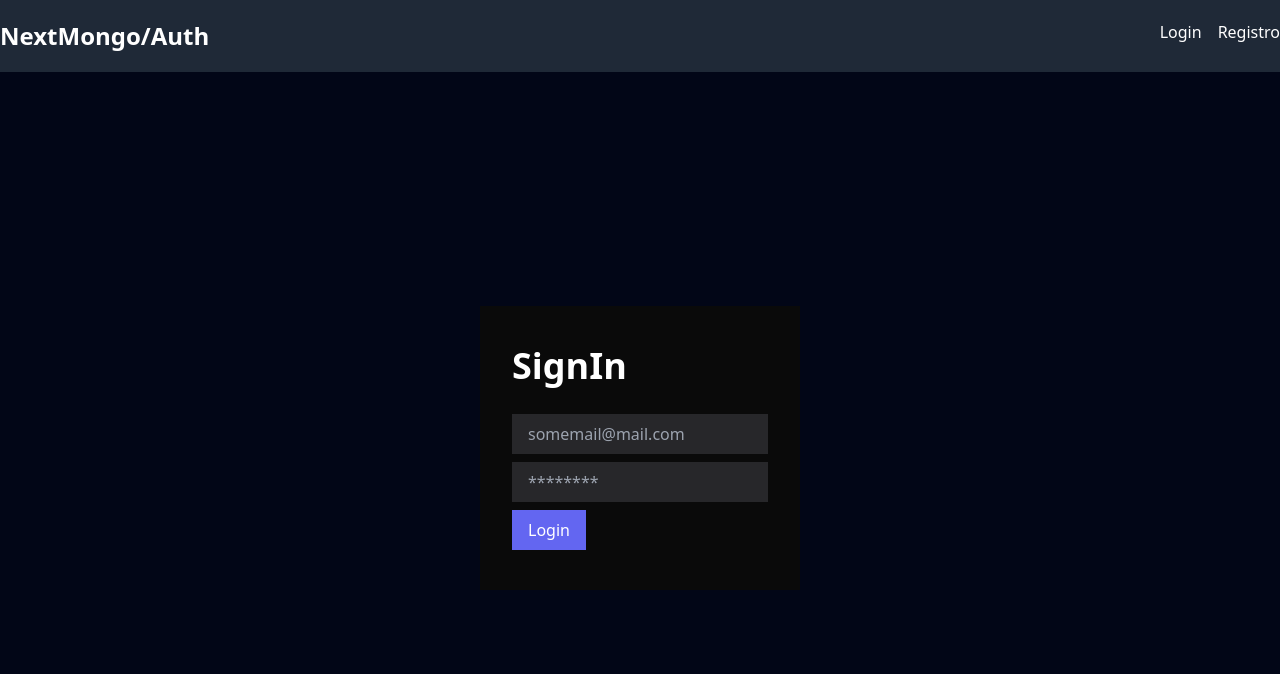
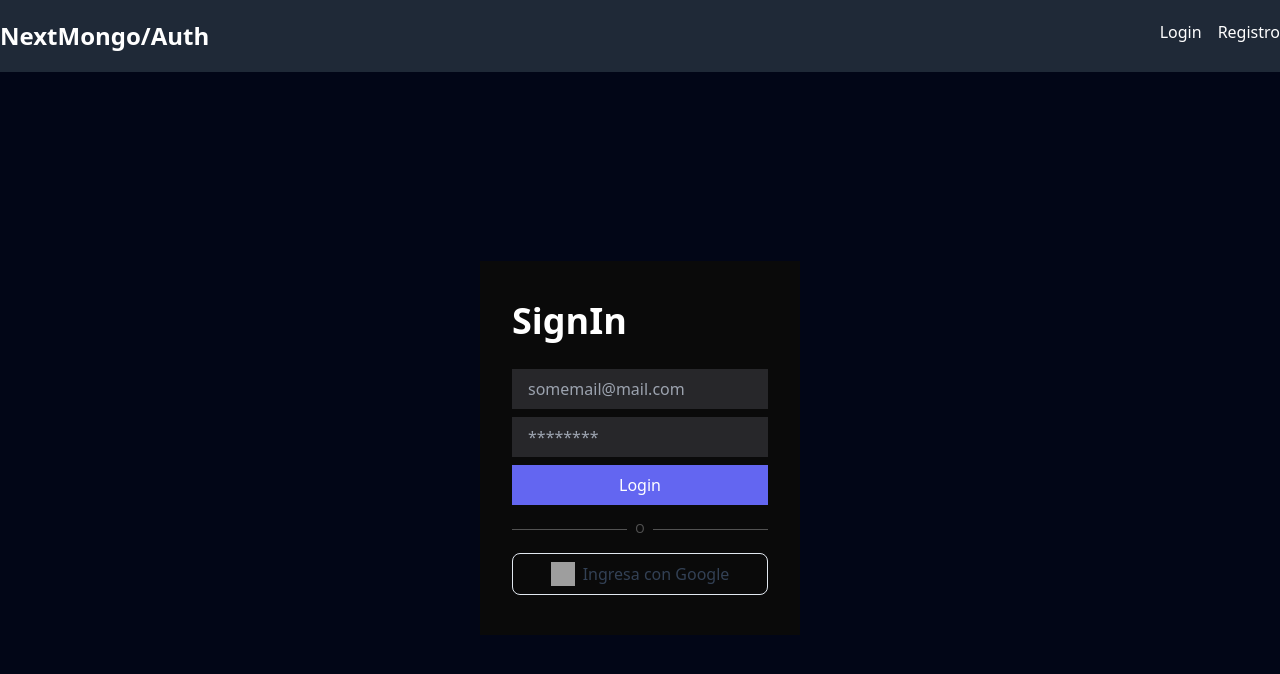
Before and after one commit to facundoenriquez/next-mongo-crud, a Next.js app: page /login in a window 1280 px wide. Shown: the top 674 px of the page. Built offline with nearby package versions, Linux system fonts and the light colour scheme; no server answers; grey boxes are pictures that could not be loaded.

Commit message:
signin with google and credentials

```diff
--- a/src/app/api/auth/[...nextauth]/route.ts
+++ b/src/app/api/auth/[...nextauth]/route.ts
@@ -61,7 +61,6 @@ const handler = NextAuth({
         },
         session({ session, token }) {
             session.user = token.user;
-            console.log(session, token);
             return session;
         },
     },
--- a/src/app/login/page.tsx
+++ b/src/app/login/page.tsx
@@ -1,12 +1,43 @@
 'use client';
-import { useState } from 'react';
-import { signIn } from 'next-auth/react';
+import { useEffect, useState } from 'react';
+import { signIn, useSession } from 'next-auth/react';
 import { useRouter } from 'next/navigation';
 
 const LoginPage = () => {
     const [error, setError] = useState('');
 
     const router = useRouter();
+    const { data: session, status } = useSession();
+
+    useEffect(() => {
+        if (status === 'authenticated') {
+            router.push('/dashboard');
+        }
+    }, [status, router]);
+
+    if (status === 'loading') {
+        return (
+            <div role='status'>
+                <svg
+                    aria-hidden='true'
+                    className='inline w-8 h-8 text-gray-200 animate-spin dark:text-gray-600 fill-yellow-400'
+                    viewBox='0 0 100 101'
+                    fill='none'
+                    xmlns='http://www.w3.org/2000/svg'
+                >
+                    <path
+                        d='M100 50.5908C100 78.2051 77.6142 100.591 50 100.591C22.3858 100.591 0 78.2051 0 50.5908C0 22.9766 22.3858 0.59082 50 0.59082C77.6142 0.59082 100 22.9766 100 50.5908ZM9.08144 50.5908C9.08144 73.1895 27.4013 91.5094 50 91.5094C72.5987 91.5094 90.9186 73.1895 90.9186 50.5908C90.9186 27.9921 72.5987 9.67226 50 9.67226C27.4013 9.67226 9.08144 27.9921 9.08144 50.5908Z'
+                        fill='currentColor'
+                    />
+                    <path
+                        d='M93.9676 39.0409C96.393 38.4038 97.8624 35.9116 97.0079 33.5539C95.2932 28.8227 92.871 24.3692 89.8167 20.348C85.8452 15.1192 80.8826 10.7238 75.2124 7.41289C69.5422 4.10194 63.2754 1.94025 56.7698 1.05124C51.7666 0.367541 46.6976 0.446843 41.7345 1.27873C39.2613 1.69328 37.813 4.19778 38.4501 6.62326C39.0873 9.04874 41.5694 10.4717 44.0505 10.1071C47.8511 9.54855 51.7191 9.52689 55.5402 10.0491C60.8642 10.7766 65.9928 12.5457 70.6331 15.2552C75.2735 17.9648 79.3347 21.5619 82.5849 25.841C84.9175 28.9121 86.7997 32.2913 88.1811 35.8758C89.083 38.2158 91.5421 39.6781 93.9676 39.0409Z'
+                        fill='currentFill'
+                    />
+                </svg>
+                <span className='sr-only'>Loading...</span>
+            </div>
+        );
+    }
 
     const handleSubmit = async (e) => {
         e.preventDefault();
@@ -19,8 +50,6 @@ const LoginPage = () => {
         });
 
         if (res?.error) return setError(res.error);
-
-        if (res.ok) return router.push('/dashboard');
 
         setError(null);
     };
@@ -71,7 +100,29 @@ const LoginPage = () => {
                     placeholder='********'
                     className='bg-zinc-800 px-4 py-2 block mb-2 w-full'
                 />
-                <button className='bg-indigo-500 px-4 py-2'>Login</button>
+                <button className='bg-indigo-500 px-4 py-2 w-full'>
+                    Login
+                </button>
+
+                <div className='flex items-center mt-4'>
+                    <div className='h-px bg-neutral-600 flex-1'></div>
+                    <div className='text-xs text-neutral-600 px-2'>O</div>
+                    <div className='h-px bg-neutral-600 flex-1'></div>
+                </div>
+
+                <button
+                    type='button'
+                    onClick={() => signIn('google')}
+                    className='mt-4 px-4 py-2 border flex gap-2 border-slate-200 dark:border-slate-700 rounded-lg text-slate-700 dark:text-slate-200 hover:border-slate-400 dark:hover:border-slate-500 hover:text-slate-900 dark:hover:text-slate-300 hover:shadow transition duration-150 w-full justify-center'
+                >
+                    <img
+                        className='w-6 h-6'
+                        src='https://www.svgrepo.com/show/475656/google-color.svg'
+                        loading='lazy'
+                        alt='google logo'
+                    />
+                    <span>Ingresa con Google</span>
+                </button>
             </form>
         </div>
     );
--- a/src/components/NavBar.jsx
+++ b/src/components/NavBar.jsx
@@ -58,14 +58,21 @@ const NavBar = () => {
                                 onClick={() => setIsOpen(!isOpen)}
                             >
                                 <span className="sr-only">Open user menu</span>
-                                <img className="w-8 h-8 rounded-full" src="https://flowbite.com/docs/images/logo.svg" alt="user photo" />
+                                {session?.user.image
+                                    ?
+                                    <img className="w-8 h-8 rounded-full" src={`${session?.user.image}`} alt="user photo" />
+                                    :
+                                    <img className="w-8 h-8 rounded-full" src="https://i0.wp.com/digitalhealthskills.com/wp-content/uploads/2022/11/3da39-no-user-image-icon-27.png?fit=500%2C500&ssl=1" alt="user photo" />
+                                }
+
+
                             </button>
 
                             <div id="dropdownAvatar" className={`${isOpen ? 'block' : 'hidden'
                                 } z-10 bg-white divide-y divide-gray-100 rounded-lg shadow w-44 dark:bg-gray-700 dark:divide-gray-600 absolute top-18 right-7`}>
                                 <div className="px-4 py-3 text-sm text-gray-900 dark:text-white">
-                                    <div>Bonnie Green</div>
-                                    <div className="font-medium truncate">name@flowbite.com</div>
+                                    <div>{session?.user.name}</div>
+                                    <div className="font-medium truncate">{session?.user.email}</div>
                                 </div>
                                 <ul className="py-2 text-sm text-gray-700 dark:text-gray-200" aria-labelledby="dropdownUserAvatarButton">
                                     <li>
@@ -76,7 +83,9 @@ const NavBar = () => {
                                 </ul>
                                 <div className="py-2 text-sm text-gray-700 dark:text-gray-200">
                                     <button className="block px-4 py-2 text-sm text-gray-700 hover:bg-gray-100 dark:hover:bg-gray-600 dark:text-gray-200 dark:hover:text-white w-full text-left"
-                                        onClick={() => signOut()}
+                                        onClick={() => signOut({
+                                            callbackUrl: "/login"
+                                        })}
                                     >
                                         Sign out
                                     </button>
```
